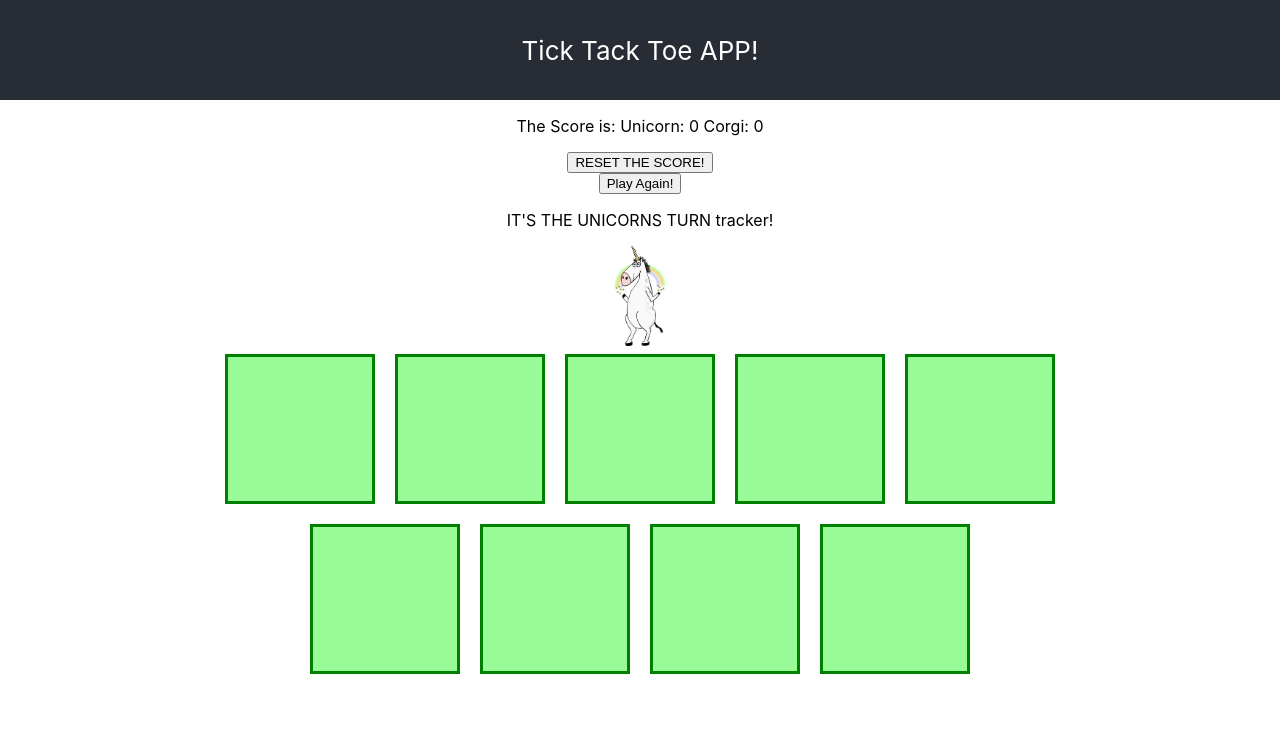
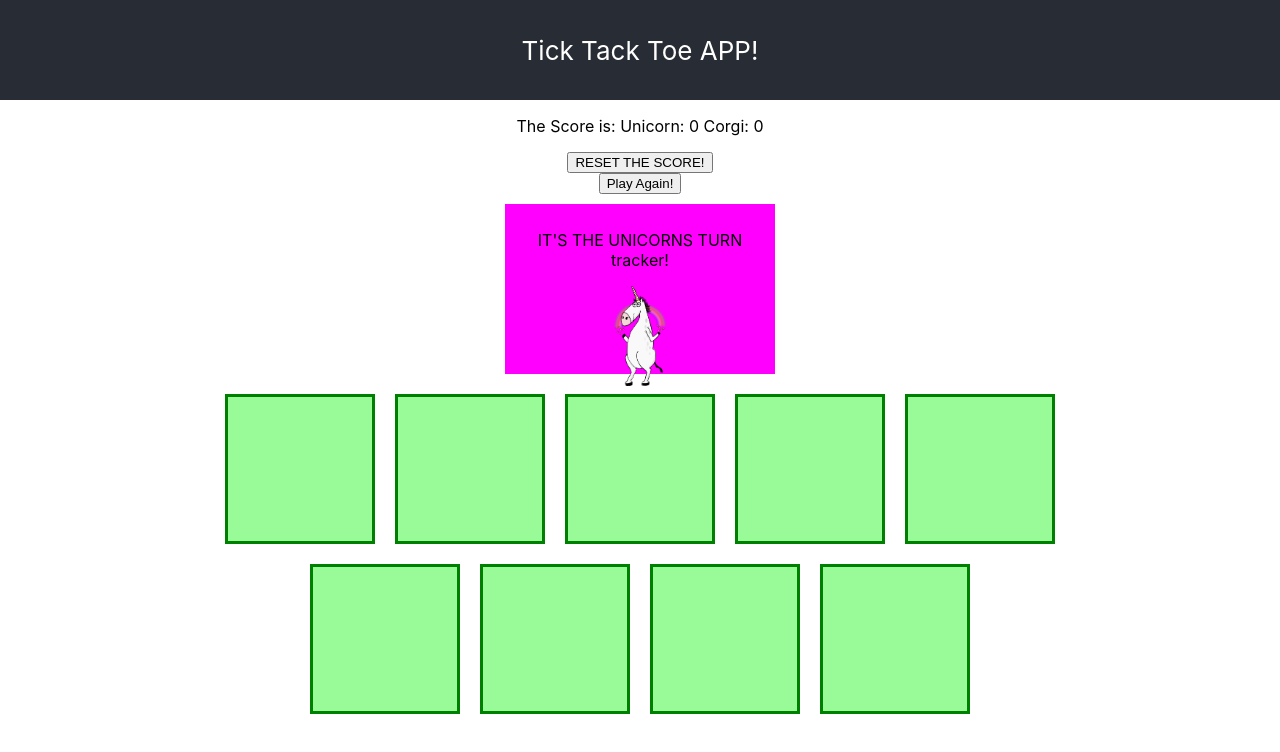
Before and after one commit to SaraIrving/Unicorn-Tic-Tac-Toe, a React (Create React App) app: page / in a window 1280 px wide. Shown: the top 752 px of the page. Built offline with nearby package versions, Linux system fonts and the light colour scheme.

Commit message:
add some basic styling for the PlayerTracker component

```diff
--- a/src/App.css
+++ b/src/App.css
@@ -44,6 +44,11 @@
 
 .playerWrapper {
   height: 150px;
+  width: 250px;
+  background-color: fuchsia;
+  margin: 10px;
+  padding:10px;
+
 }
 
 .boxButton {
```
